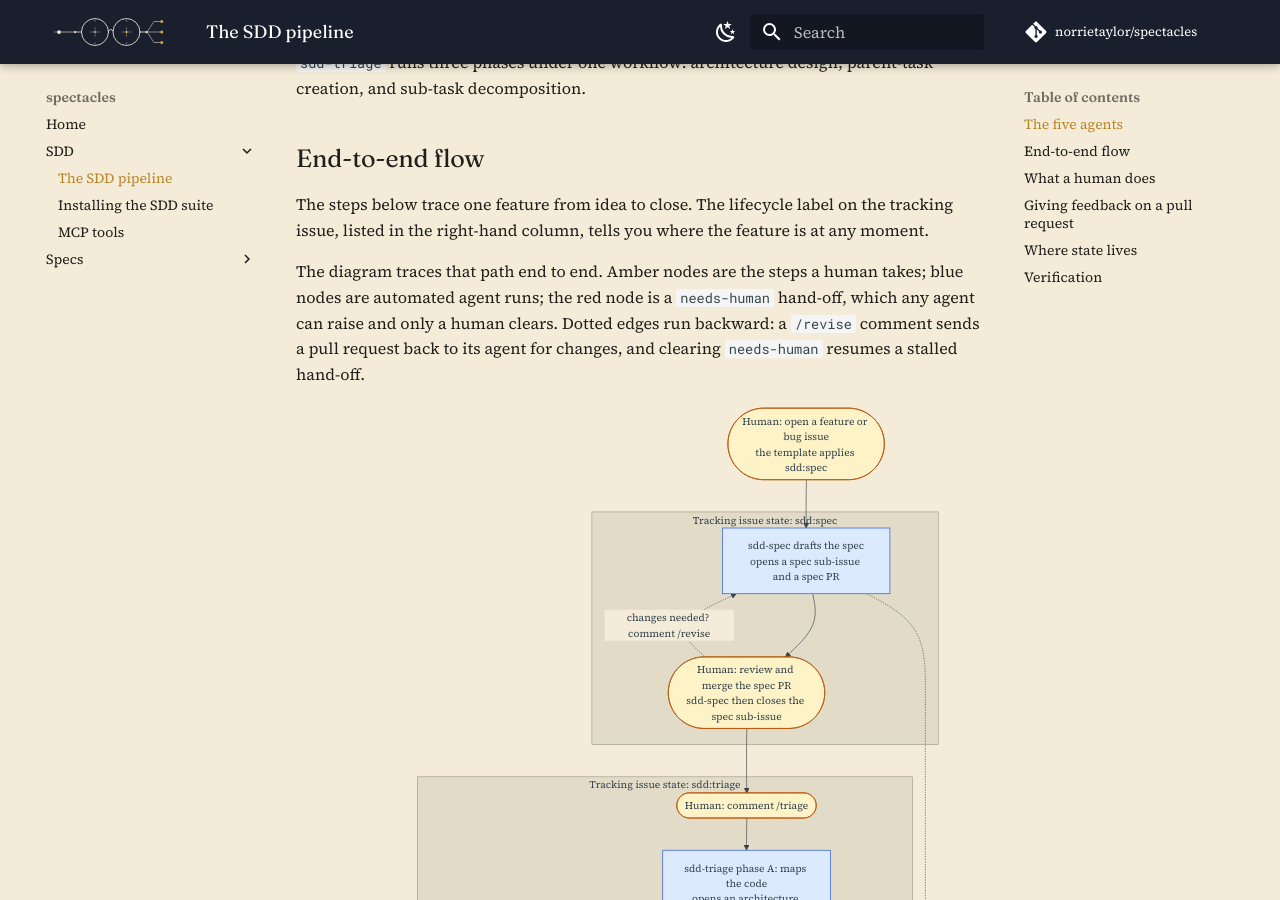
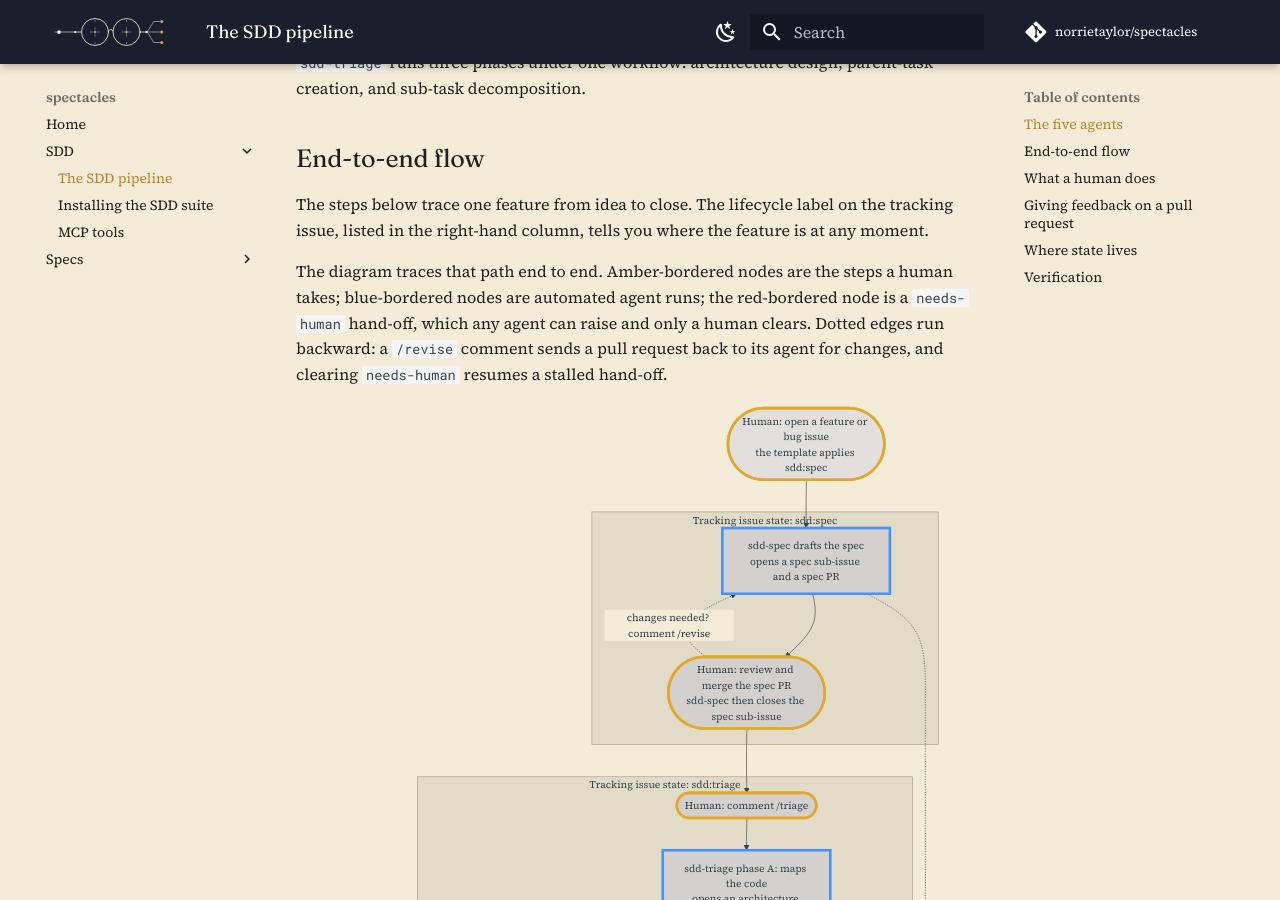
Before and after one commit to norrietaylor/spectacles, an MkDocs documentation site: the page built from docs/sdd/index.md, in a window 1280 px wide and 900 px high, scrolled down 778 px. Built offline with MkDocs 1.6.1 and Material for MkDocs 9.7.7, drawn with Linux system fonts in a browser that asks for light colours; comment, search, counter and statistics services are not loaded; part of the change alters nothing that is shown.

Commit message:
Fix Mermaid diagram readability in dark mode
Pale classDef fills wash out in mkdocs-material's slate scheme and node
text becomes illegible. Distinguish node types by stroke color and width
instead, leaving fill and text color to the theme so both light and dark
schemes render legibly. Legend reworded to "...-bordered".

Co-Authored-By: Claude Opus 4.7 (1M context) <noreply@anthropic.com>

````diff
--- a/docs/sdd/index.md
+++ b/docs/sdd/index.md
@@ -28,17 +28,18 @@ The steps below trace one feature from idea to close. The lifecycle label on
 the tracking issue, listed in the right-hand column, tells you where the
 feature is at any moment.
 
-The diagram traces that path end to end. Amber nodes are the steps a human
-takes; blue nodes are automated agent runs; the red node is a `needs-human`
-hand-off, which any agent can raise and only a human clears. Dotted edges run
+The diagram traces that path end to end. Amber-bordered nodes are the steps a
+human takes; blue-bordered nodes are automated agent runs; the red-bordered
+node is a `needs-human` hand-off, which any agent can raise and only a human
+clears. Dotted edges run
 backward: a `/revise` comment sends a pull request back to its agent for
 changes, and clearing `needs-human` resumes a stalled hand-off.
 
 ```mermaid
 flowchart TD
-    classDef human fill:#fef3c7,stroke:#b45309,color:#1c1917;
-    classDef agent fill:#dbeafe,stroke:#1d4ed8,color:#1c1917;
-    classDef handoff fill:#fee2e2,stroke:#b91c1c,color:#1c1917;
+    classDef human stroke:#e0a82e,stroke-width:4px;
+    classDef agent stroke:#4493f8,stroke-width:4px;
+    classDef handoff stroke:#f85149,stroke-width:4px;
 
     open([Human: open a feature or bug issue<br/>the template applies sdd:spec]):::human
 
````
